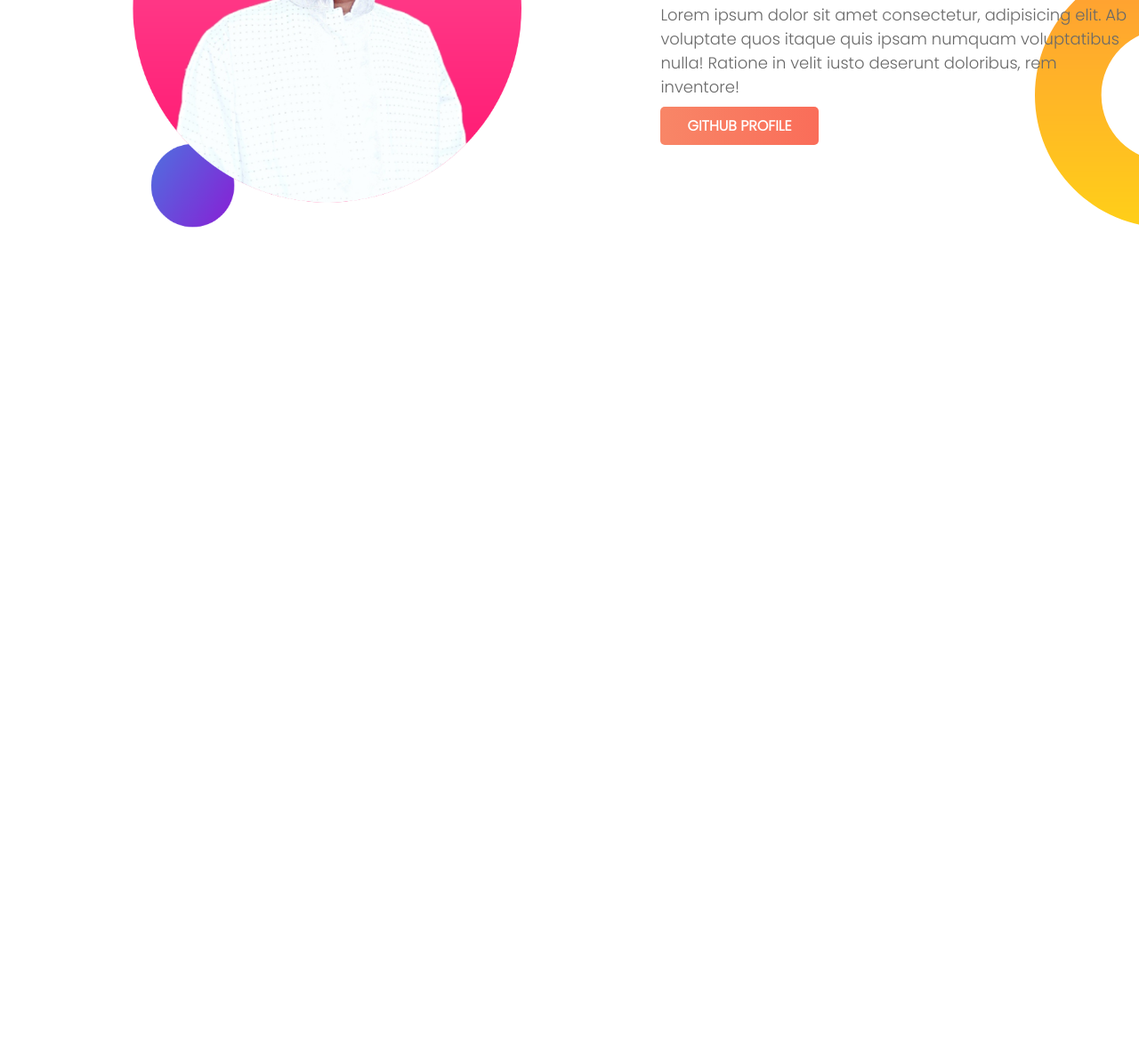
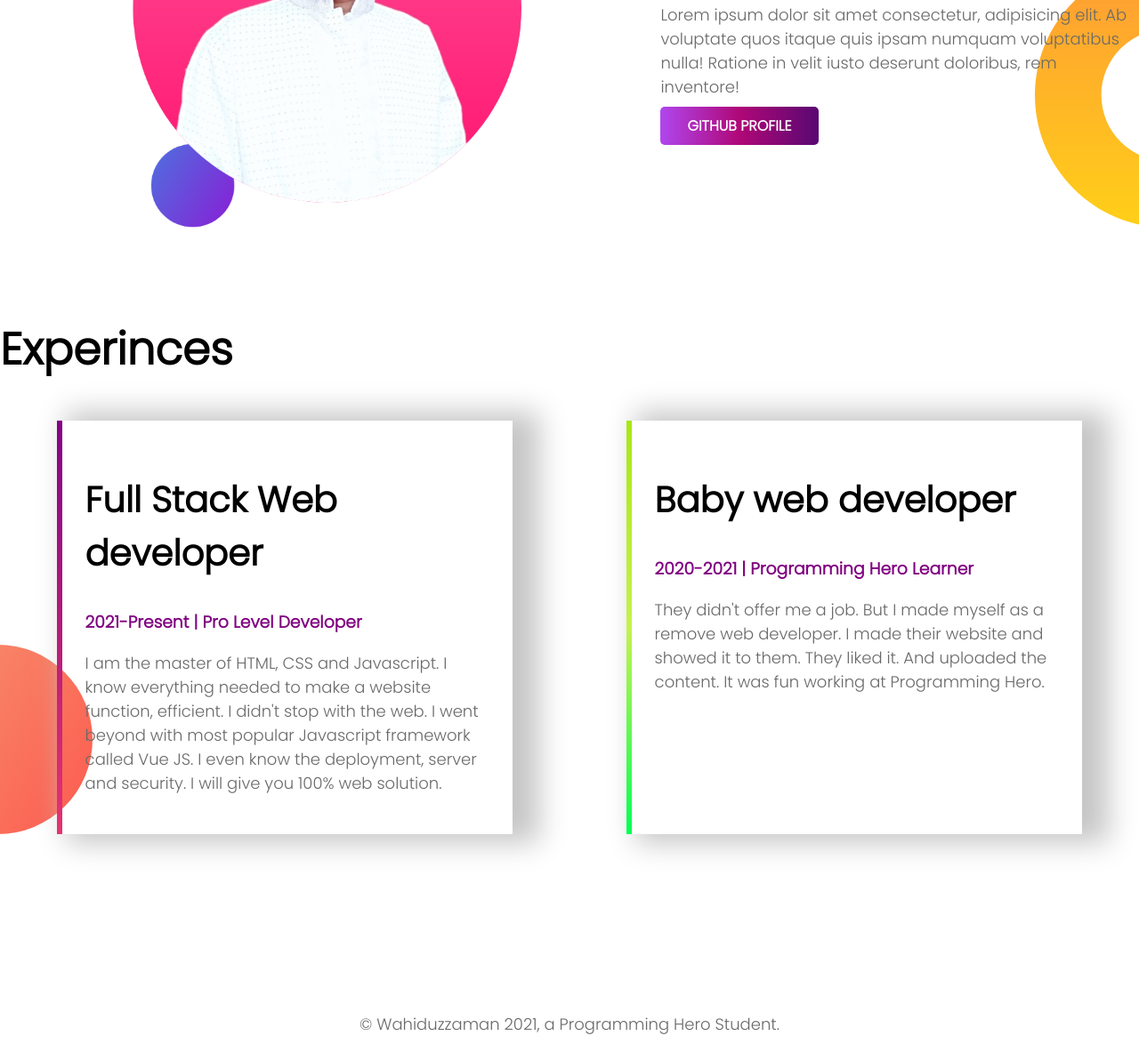
Before and after one commit to MdWahiduzzamanEmon/first-portfolio-project, a plain HTML site: page index.html in a window 1280 px wide. Shown: the part 863-2046 px from the top of the page at 89% size. Before the commit the page ends 1219 px from the top, so only its background shows below. Drawn offline with Linux system fonts and the light colour scheme.

Commit message:
complete

```diff
--- a/index.html
+++ b/index.html
@@ -35,7 +35,24 @@
         </div>
     </section>
     <section>
-
+        <h1>
+            Experinces
+        </h1>
+        <div class="flexible-content bg-img-3">
+            <div class="experience-item gradient-border-1">
+                <h2>Full Stack Web developer</h2>
+                <h3 class="color">2021-Present | Pro Level Developer</h3>
+                <p>I am the master of HTML, CSS and Javascript. I know everything needed to make a website function, efficient. I didn't stop with the web. I went beyond with most popular Javascript framework called Vue JS. I even know the deployment, server and security. I will give you 100% web solution.</p>
+            </div>
+            <div class="experience-item gradient-border-2">
+                <h2>Baby web developer</h2>
+                <h3 class="color">2020-2021 | Programming Hero Learner</h3>
+                <p>They didn't offer me a job. But I made myself as a remove web developer. I made their website and showed it to them. They liked it. And uploaded the content. It was fun working at Programming Hero.</p>
+            </div>
+        </div>
     </section>
+    <footer>
+        <p>© Wahiduzzaman 2021, a Programming Hero Student.</p>
+    </footer>
 </body>
 </html>
--- a/style.css
+++ b/style.css
@@ -3,7 +3,7 @@ body{
     font-family: 'Poppins', sans-serif;
 }
 .color{
-    color: #FFA500;
+    color: purple;
 }
 .flexible-content{
     display: flex;
@@ -22,22 +22,26 @@ body{
     width: 90%;
     display: block;
 }
-.first-section h1{
+ h1{
     font-size: 50px;
+    font-weight: bold;
+}
+h2{
+    font-size: 40px;
     font-weight: bold;
 }
 .first-section h4{
     font-size: 1.17em;
     font-weight: bold;
 }
-.first-section p{
+ p{
         color: dimgray;
         font-size: 18px;
 
 }
 .button{
     text-decoration: none;
-    background-image: linear-gradient(to left,#FA6D59,#F88667);
+    background-image: linear-gradient(to right,#b046ee,#af0877,#590872);
     padding: 10px 30px;
     border-radius: 5px;
     -webkit-border-radius: 5px;
@@ -53,3 +57,33 @@ body{
     background-repeat: no-repeat;
     background-position: right bottom;
 }
+
+.experience-item{
+    width: 50%;
+    padding: 2%;
+    margin-left: 5%;
+    margin-right: 5%;
+    box-shadow: 20px 0px 30px 10px #C6C6C6;
+
+}
+.gradient-border-1{
+    border-left: 6px solid;
+    border-image: linear-gradient( #820386,#e6346f);
+    border-image-slice: 1;
+}
+.gradient-border-2{
+    border-left: 6px solid;
+    border-image: linear-gradient( #a8e713,#c6f14e,#00ff55);
+    border-image-slice: 1;
+}
+.bg-img-3{
+    background-image: url("img/exp-bg.png");
+    background-repeat: no-repeat;
+    background-position: left bottom;
+}
+footer p{
+    text-align: center;
+}
+section{
+    margin-bottom: 200px;
+}
```
